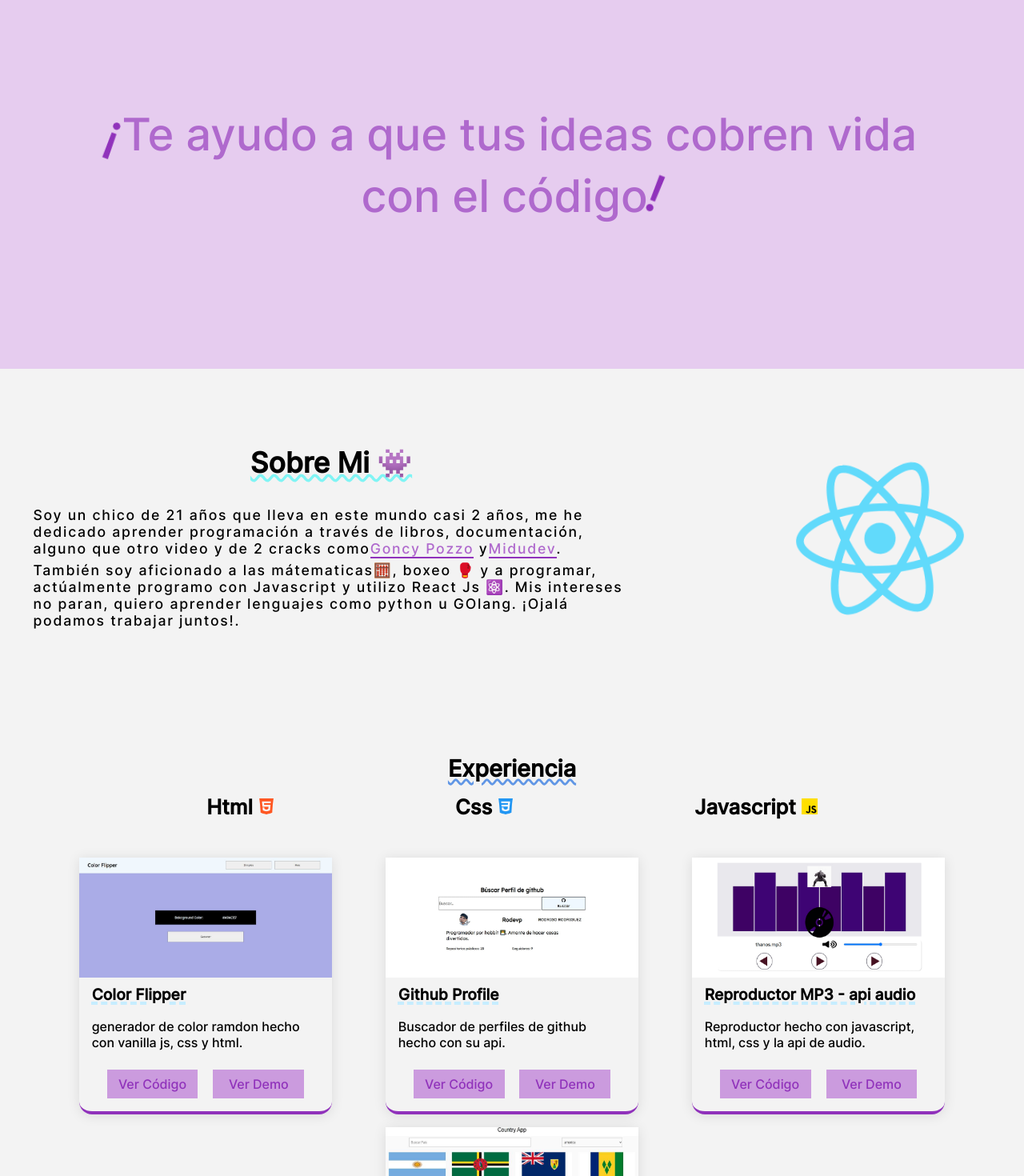
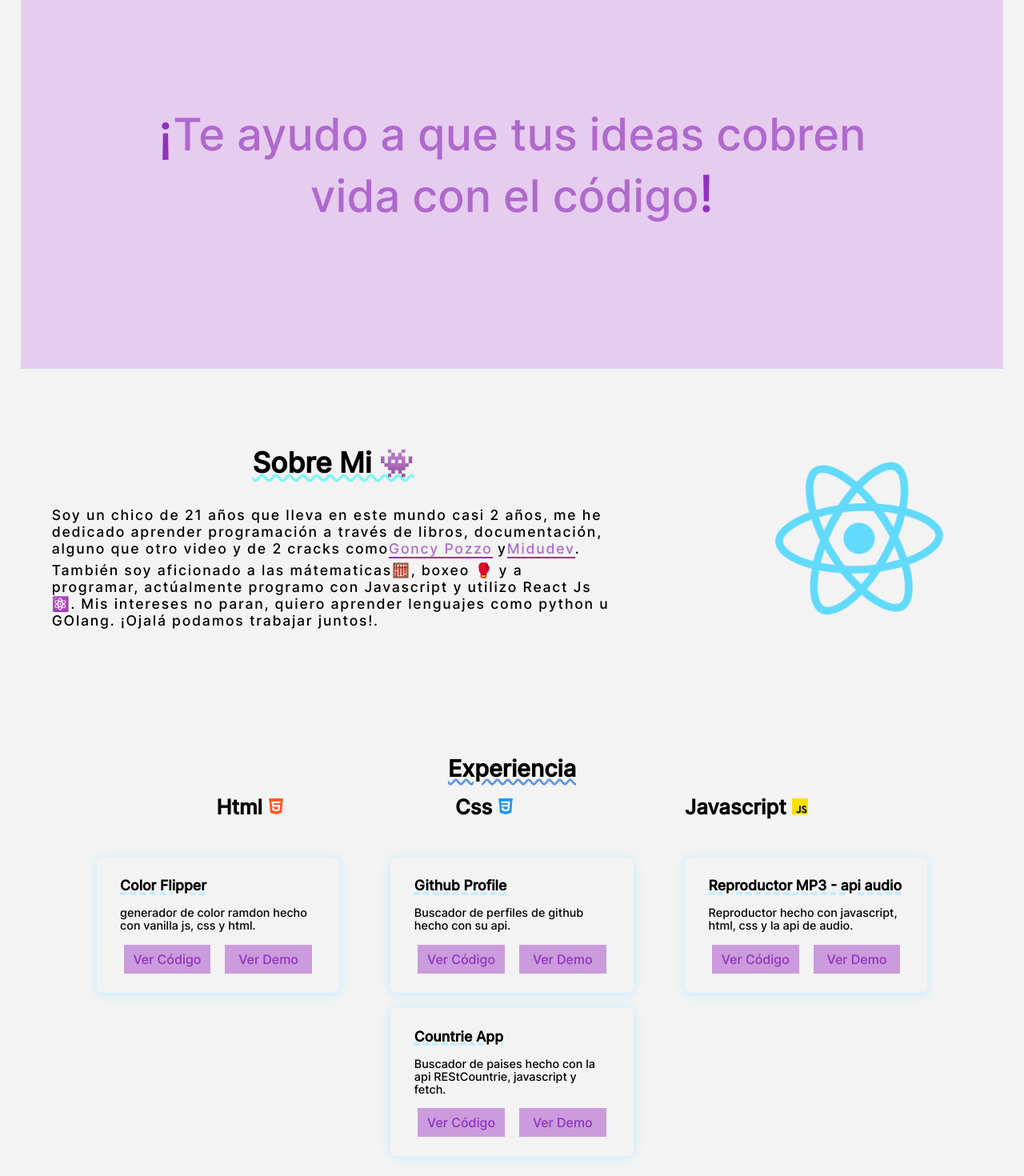
Before and after one commit to Rodevp/portfolio-rodevp, a React (Vite) app in the folder web/: page / in a window 1280 px wide. Shown: the part 600-2070 px from the top of the page at 80% size. Built offline with nearby package versions, Linux system fonts and the light colour scheme.

Commit message:
creando main container y re-estilando las cards

```diff
--- a/web/src/App.jsx
+++ b/web/src/App.jsx
@@ -5,17 +5,21 @@ import About from './about/About.jsx'
 import Projects from './projects/Projects.jsx'
 import Footer from './footer/Footer.jsx'
 
+import mainClass from './app.module.css'
+
 
 function App() {
 
   return (
     <>
       <Header />
-      <Hero />
-      <Ad />
-      <About />
-      <Projects />
-      <Footer />
+      <main className={mainClass.main}>
+        <Hero />
+        <Ad />
+        <About />
+        <Projects />
+        <Footer />
+      </main>
     </>
   )
 }
--- a/web/src/ad/ad.module.css
+++ b/web/src/ad/ad.module.css
@@ -18,25 +18,6 @@
 .left, .right {
     font-size: 2.5rem;
     color: var(--color-purple-border-card);
-}
-
-.left{
-    display: inline-block;
-    animation: move_span 0.2s linear alternate infinite;
-}
-
-.right {
-    display: inline-block;
-    animation: move_span 0.3s linear alternate infinite;
-}
-
-@keyframes move_span {
-    0% {
-        transform: rotate(25deg);
-    }
-    100% {
-        transform: rotate(0);
-    }
 }
 
 @media screen and (min-width: 720px) {
--- /dev/null
+++ b/web/src/app.module.css
@@ -0,0 +1,7 @@
+.main {
+    display: flex;
+    flex-direction: column;
+    padding-left: 1.6rem;
+    padding-right: 1.6rem;
+    background-color: var(--background);
+}
--- a/web/src/header/css/header.module.css
+++ b/web/src/header/css/header.module.css
@@ -7,6 +7,8 @@
     position: sticky;
     top: 0;
     z-index: 3;
+    padding-left: 1.5rem;
+    padding-right: 1.5rem;
 }
 
 .content__img {
--- a/web/src/projects/card/Card.jsx
+++ b/web/src/projects/card/Card.jsx
@@ -1,15 +1,12 @@
 import cardClasses from './card.module.css'
 
 
-function Card({img, title, desc, gitUrl, demoUrl}) {
+function Card({title, desc, gitUrl, demoUrl}) {
     return (
         <div className={cardClasses.card}>
-            <div className={cardClasses.card_img}>
-                <img src={img} alt='project image' />
-            </div>
-            <h2 className={cardClasses.card_title_card}>
+            <h3 className={cardClasses.card_title_card}>
                 {title}
-            </h2>
+            </h3>
             <section className={cardClasses.card_desc}>
                 {desc}
             </section>
--- a/web/src/projects/card/card.module.css
+++ b/web/src/projects/card/card.module.css
@@ -1,29 +1,18 @@
 .card{
-    width: 80%;
+    width: 100%;
     display: flex;
     flex-direction: column;
     align-items: center;
-    margin-bottom: 1rem;
-    border-bottom: 4px solid var(--color-purple-border-card);
-    border-bottom-left-radius: 1em;
-    border-bottom-right-radius: 1em;
-    box-shadow: 0 .1rem 1rem rgba(0, 0, 0, 0.1);
-}
-
-.card_img{
-    width: 100%;
-    height: 150px;
-}
-
-.card_img img {
-    width: 100%;
-    height: 100%;
+    padding: 1rem;
+    border-radius: 0.5rem;
+    margin-bottom: 1.2rem;
+    box-shadow: 0 .1rem 0.8rem 1px var(--color-border-items-menu);
 }
 
 .card_title_card {
     width: 90%;
     padding: 0.5em 0;
-    font-size: 1.2rem;
+    font-size: 1.1rem;
     font-family: var(--font);
     text-decoration: underline dashed var(--color-border-items-menu) 4px;
 }
@@ -32,13 +21,13 @@
     width: 90%;
     font-size: 1rem;
     padding: 0.5em 0;
-    margin-bottom: 1rem;
+    margin-bottom: 0.5rem;
     font-family: var(--font);
 }
 
 .card_links_content {
-    width: 90%;
-    margin-bottom: 1rem;
+    width: 100%;
+    margin-bottom: 0.5rem;
     display: flex;
     justify-content: space-evenly;
 }
@@ -62,13 +51,19 @@
 
 @media screen and (min-width: 500px) {
     .card {
-        width: 70%;
+        width: 80%;
     }
+
 }
 
-@media screen and (min-width: 620px) {
+@media screen and (min-width: 770px) {
     .card {
-        width: 60%;
+        width: 40%;
+    }
+
+    .card_desc {
+        font-size: 0.75rem;
+        line-height: 1rem;
     }
 }
 
@@ -86,7 +81,11 @@
 
 @media screen and (min-width: 1020px) {
     .card {
-        width: 30%;
+        width: 42%;
+    }
+
+    .card_desc {
+        font-size: 0.90rem;
     }
 }
 
--- a/web/src/projects/project.module.css
+++ b/web/src/projects/project.module.css
@@ -83,6 +83,14 @@
     align-items: center;
 }
 
+@media screen and (min-width: 770px) {
+    .projects__js {
+        flex-direction: row;
+        flex-wrap: wrap;
+        justify-content: space-evenly;
+    }
+}
+
 
 @media screen and (min-width: 920px) {
 
@@ -91,11 +99,6 @@
         margin-bottom: 2rem;
     }
 
-    .projects__js {
-        flex-direction: row;
-        flex-wrap: wrap;
-        justify-content: space-evenly;
-    }
 }
 
 @media screen and (min-width: 1020px)  {
```
